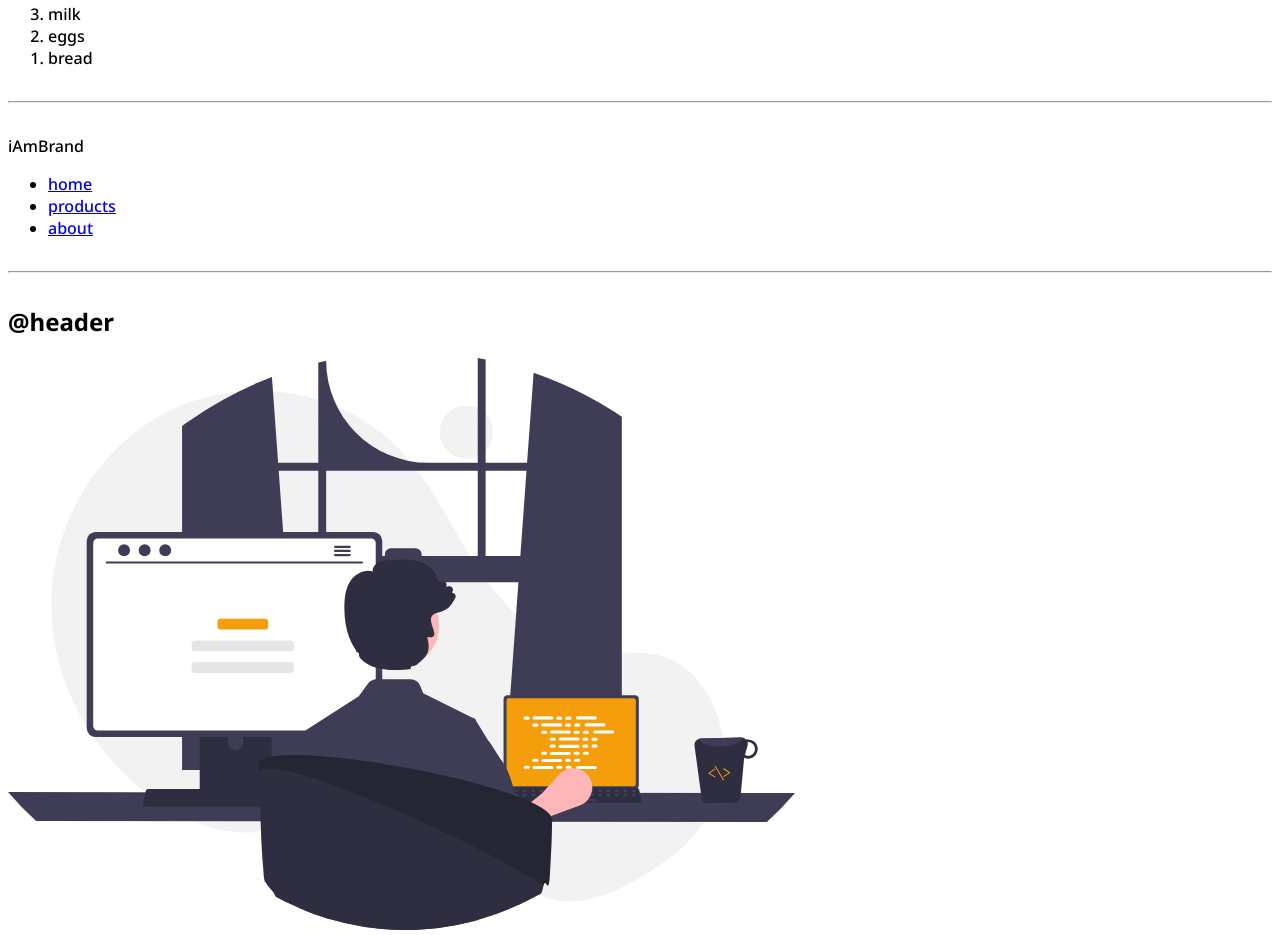
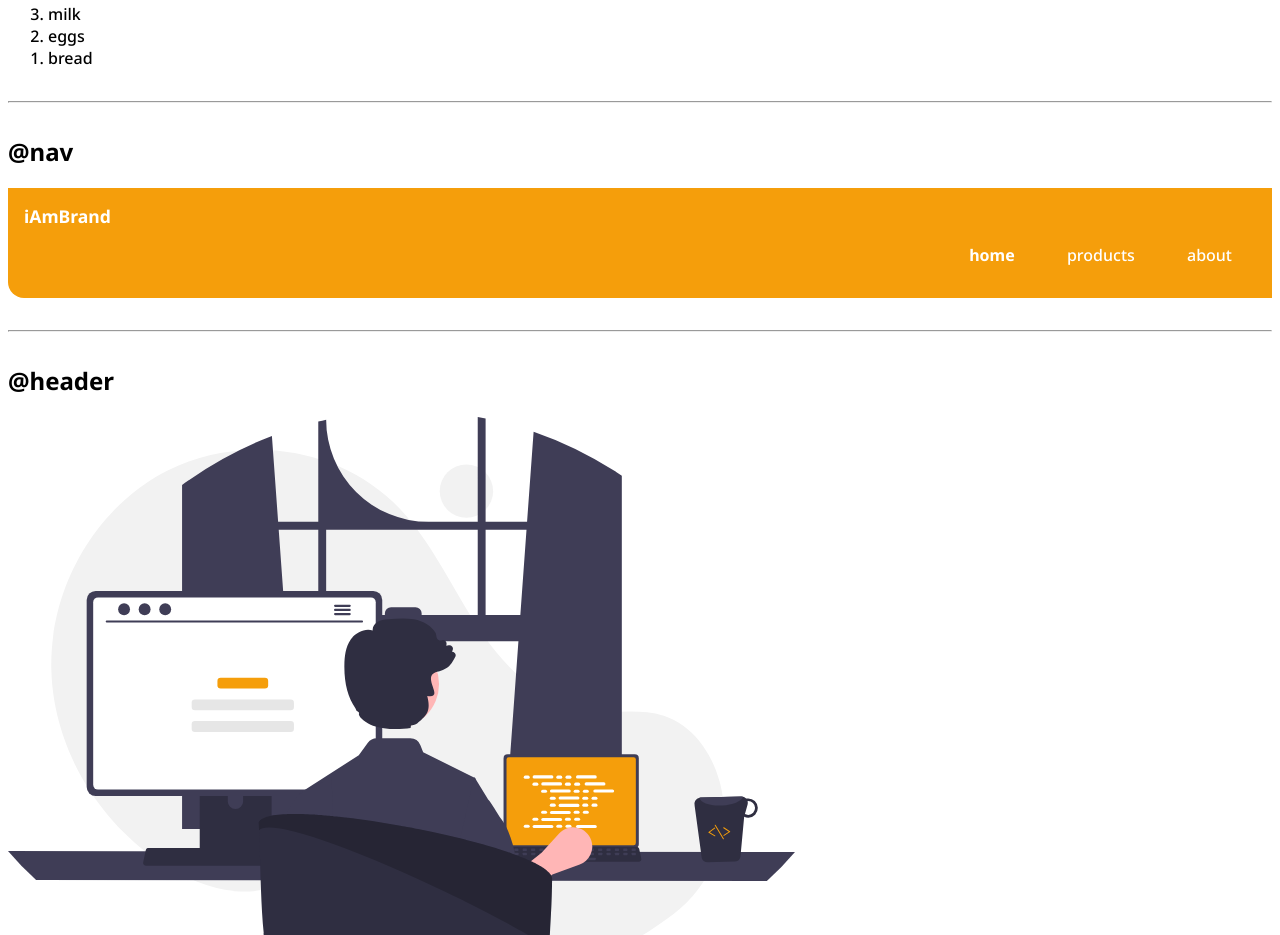
Before and after one commit to asraf-code/neog-camp-lesson-3, a plain HTML site: page index.html in a window 1280 px wide. Shown: the part 1396-2331 px from the top of the page. Drawn offline with Linux system fonts and the light colour scheme.

Commit message:
css: navigation

```diff
--- a/index.html
+++ b/index.html
@@ -95,17 +95,19 @@
 
     <hr>
 
-    <nav>
-        <div>iAmBrand</div>
-        <ul>
-            <li>
-                <a href="/">home</a>
+    <h2>@nav</h2>
+
+    <nav class="navigation container">
+        <div class="nav-brand">iAmBrand</div>
+        <ul class="list-non-bullet nav-pills">
+            <li class="list-item-inline">
+                <a class="link link-active" href="/">home</a>
             </li>
-            <li>
-                <a href="/">products</a>
+            <li class="list-item-inline">
+                <a class="link" href="/">products</a>
             </li>
-            <li>
-                <a href="/">about</a>
+            <li class="list-item-inline">
+                <a class="link" href="/">about</a>
             </li>
         </ul>
     </nav>
--- a/style.css
+++ b/style.css
@@ -58,9 +58,40 @@ rem: It is a relative length unit. REM is relative to the font size of the root
 
  .list-non-bullet {
     list-style: none;
+
  }
 
  .list-item-inline {
     display: inline;
     padding: 0rem 0.5rem;
  }
+
+ /* navigation */
+
+ .navigation {
+    background-color: var(--primary-color);
+    color: white;
+    padding: 1rem;
+    border-bottom-left-radius: 1rem;
+ }
+
+ /* overitiing thorugh inhertiance. here only the link class inside navigation class is being overwritten from the above link  */
+
+ .navigation .link {
+    color: white;
+ }
+
+ .navigation .nav-pills {
+    text-align: right;
+ }
+
+ .navigation .nav-brand {
+    font-weight: bold;
+    font-size: 1.1rem;
+ }
+
+ /* Active class: in navigation the link while be highllighted if on that page */
+
+ .link-active {
+    font-weight: bolder;
+ }
```
